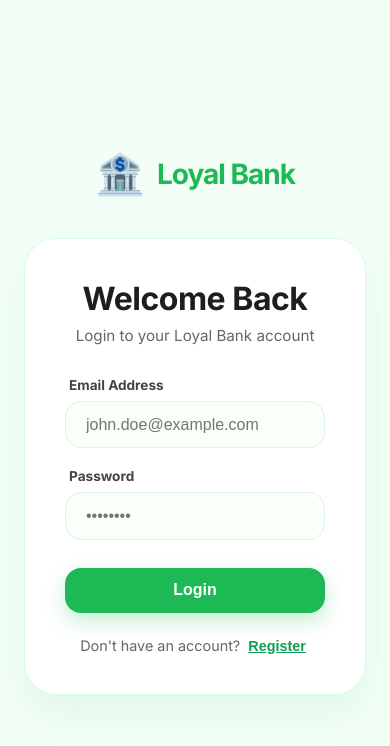
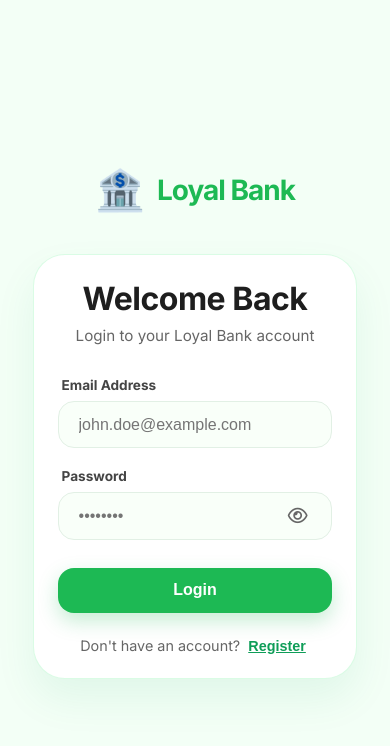
Before and after one commit to yeyintaung-web/Online-banking, a React (Vite) app: page / in a window 390 px wide. Shown: the top 746 px of the page. Built offline with nearby package versions, Linux system fonts and the light colour scheme.

Commit message:
Register password

```diff
--- a/src/components/Auth.jsx
+++ b/src/components/Auth.jsx
@@ -6,6 +6,18 @@ const Auth = ({ onAuthSuccess }) => {
   const [error, setError] = useState('');
   const [successMessage, setSuccessMessage] = useState('');
   const [isLoading, setIsLoading] = useState(false);
+  const [showPassword, setShowPassword] = useState(false);
+  const [showConfirmPassword, setShowConfirmPassword] = useState(false);
+  const [windowWidth, setWindowWidth] = useState(window.innerWidth);
+
+  React.useEffect(() => {
+    const handleResize = () => setWindowWidth(window.innerWidth);
+    window.addEventListener('resize', handleResize);
+    return () => window.removeEventListener('resize', handleResize);
+  }, []);
+
+  const isMobile = windowWidth < 600;
+  const isTablet = windowWidth < 1000;
 
   const handleAuth = async (e) => {
     e.preventDefault();
@@ -25,6 +37,17 @@ const Auth = ({ onAuthSuccess }) => {
     const state_province = e.target.state_province ? e.target.state_province.value : '';
     const zip_postal_code = e.target.zip_postal_code ? e.target.zip_postal_code.value : '';
     const country = e.target.country ? e.target.country.value : '';
+    const confirmPassword = e.target.confirm_password ? e.target.confirm_password.value : '';
+
+    // Registration Validation
+    if (!isLogin) {
+      // Password matching check
+      if (password !== confirmPassword) {
+        setError('Passwords do not match. Please try again.');
+        setIsLoading(false);
+        return;
+      }
+    }
 
     // Age validation for Registration
     if (!isLogin && dob) {
@@ -95,7 +118,11 @@ const Auth = ({ onAuthSuccess }) => {
         <h1 style={styles.logoTitleLarge}>Loyal Bank</h1>
       </div>
 
-      <div style={{...styles.authCard, ...(isLogin ? {} : styles.authCardWide)}}>
+      <div style={{
+        ...styles.authCard,
+        ...(isLogin ? {} : styles.authCardWide),
+        ...(isTablet ? { maxWidth: '95%', padding: isMobile ? '1.5rem' : '2rem' } : {})
+      }}>
         <h2 style={styles.title}>{isLogin ? 'Welcome Back' : 'Create Account'}</h2>
         <p style={styles.subtitle}>
           {isLogin ? 'Login to your Loyal Bank account' : 'Join Loyal Bank today'}
@@ -105,7 +132,11 @@ const Auth = ({ onAuthSuccess }) => {
           {successMessage && <div style={styles.successMessage}>{successMessage}</div>}
           {error && <div style={styles.errorMessage}>{error}</div>}
 
-          <div style={isLogin ? styles.form : styles.formGrid}>
+          <div style={isLogin ? styles.form : {
+            ...styles.formGrid,
+            gridTemplateColumns: isMobile ? '1fr' : (isTablet ? '1fr 1fr' : '1fr 1fr 1fr'),
+            gap: isMobile ? '1rem' : '1.25rem 1.5rem'
+          }}>
             <div style={styles.inputGroup}>
               <label style={styles.label}>Email Address</label>
               <input
@@ -223,14 +254,51 @@ const Auth = ({ onAuthSuccess }) => {
 
             <div style={styles.inputGroup}>
               <label style={styles.label}>Password</label>
+              <div style={styles.passwordWrapper}>
                 <input
                   name="password"
-                type="password"
+                  type={showPassword ? "text" : "password"}
                   placeholder="••••••••"
                   required
                   style={styles.input}
                 />
+                <span
+                  onClick={() => setShowPassword(!showPassword)}
+                  style={styles.eyeIcon}
+                >
+                  {showPassword ? (
+                    <i className="fa-solid fa-eye-slash"></i>
+                  ) : (
+                    <i className="fa-regular fa-eye"></i>
+                  )}
+                </span>
               </div>
+            </div>
+
+            {!isLogin && (
+              <div style={styles.inputGroup}>
+                <label style={styles.label}>Confirm Password</label>
+                <div style={styles.passwordWrapper}>
+                  <input
+                    name="confirm_password"
+                    type={showConfirmPassword ? "text" : "password"}
+                    placeholder="••••••••"
+                    required
+                    style={styles.input}
+                  />
+                  <span
+                    onClick={() => setShowConfirmPassword(!showConfirmPassword)}
+                    style={styles.eyeIcon}
+                  >
+                    {showConfirmPassword ? (
+                      <i className="fa-solid fa-eye-slash"></i>
+                    ) : (
+                      <i className="fa-regular fa-eye"></i>
+                    )}
+                  </span>
+                </div>
+              </div>
+            )}
           </div>
 
           <button
--- a/src/components/styles.js
+++ b/src/components/styles.js
@@ -119,6 +119,26 @@ export const styles = {
     fontSize: '1rem',
     outline: 'none',
     transition: 'all 0.2s cubic-bezier(0.175, 0.885, 0.32, 1.275)',
+    width: '100%',
+    boxSizing: 'border-box',
+  },
+  passwordWrapper: {
+    position: 'relative',
+    display: 'flex',
+    alignItems: 'center',
+  },
+  eyeIcon: {
+    position: 'absolute',
+    right: '1.25rem',
+    cursor: 'pointer',
+    color: '#666',
+    fontSize: '1.1rem',
+    userSelect: 'none',
+    display: 'flex',
+    alignItems: 'center',
+    justifyContent: 'center',
+    height: '100%',
+    padding: '0 5px'
   },
   primaryButton: {
     marginTop: '0.5rem',
```
Lines whose indentation alone changed are shown as unchanged.
